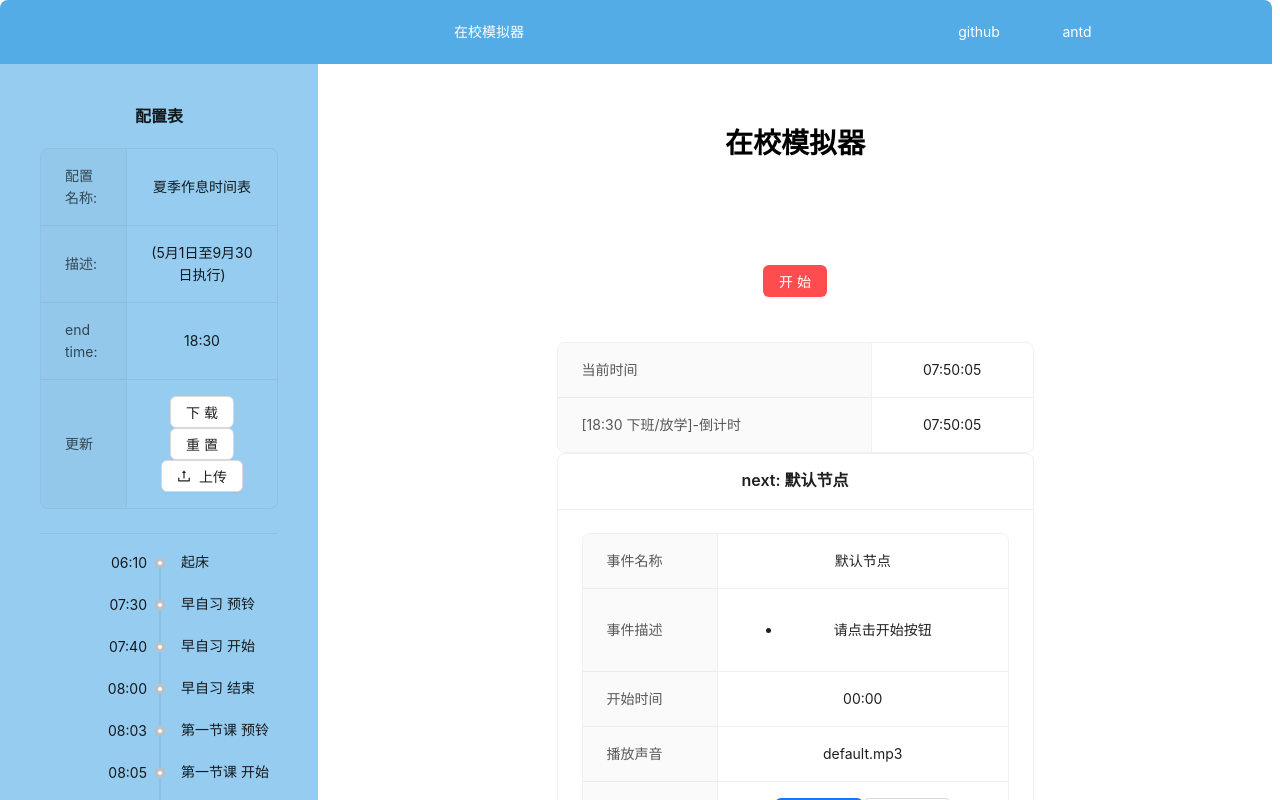
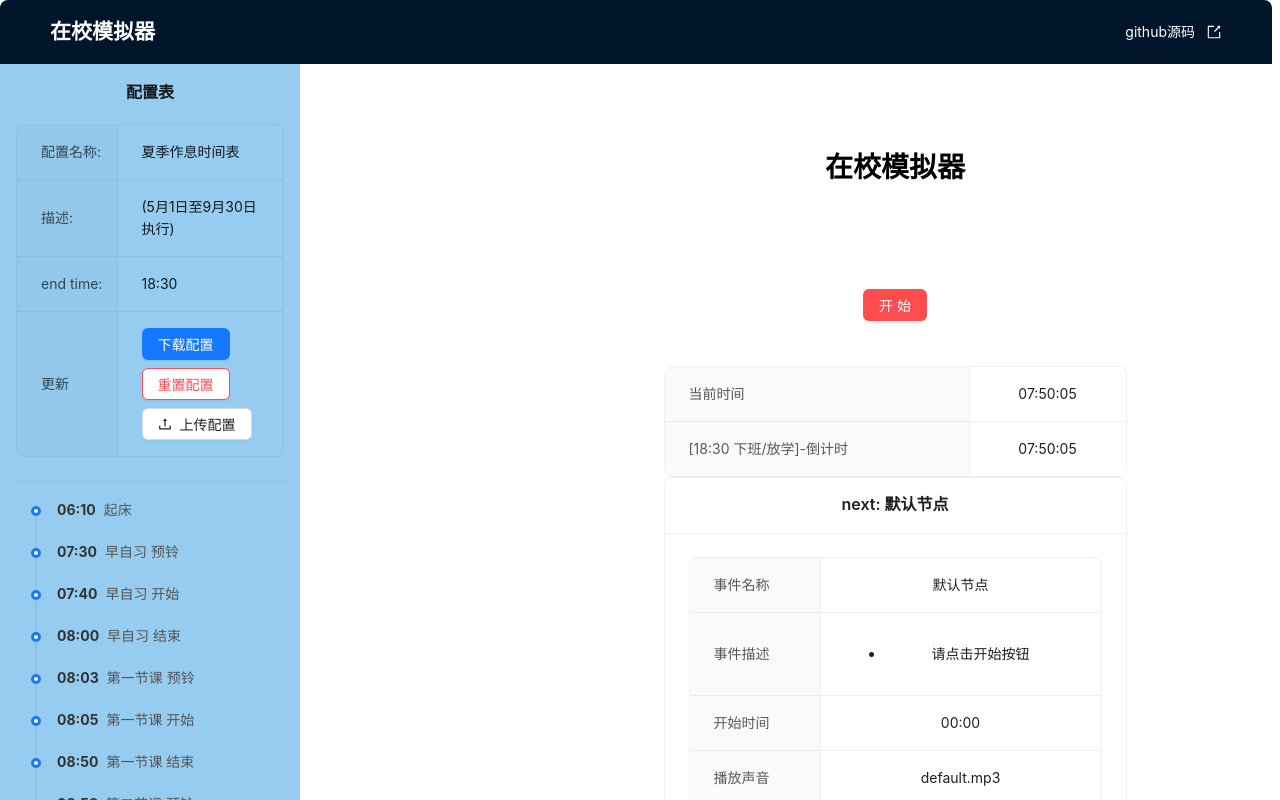
Before and after one commit to Keyboard-Society/school-broadcast-simulator, a React (Create React App) app: page / in a window 1280 px wide. Shown: the top 800 px of the page. Built offline with nearby package versions, Linux system fonts and the light colour scheme.

Commit message:
feat: 修改样式

```diff
--- a/src/App.css
+++ b/src/App.css
@@ -73,3 +73,31 @@
   width: calc(100% - 8px);
   max-width: calc(100% - 8px);
 }
+
+.layoutStyle {
+  min-height: 100vh;
+}
+
+.headerStyle {
+  background-color: #001529;
+  color: white;
+  padding: 0 50px;
+  line-height: 64px;
+}
+
+.siderStyle {
+  background-color: #f0f2f5;
+  padding: 16px;
+}
+
+.contentStyle {
+  min-height: 280px;
+  padding: 24px 50px;
+  background-color: white;
+}
+
+.footerStyle {
+  background-color: #001529;
+  text-align: center;
+  color: #999;
+}
--- a/src/App.tsx
+++ b/src/App.tsx
@@ -1,16 +1,12 @@
-// src/App.tsx
-
 import { Button, Col, Descriptions, Flex, Layout, Row } from "antd";
 
 import React, { useRef, useState } from "react";
 import "./App.css";
 import { CalculateRemainingTime, getNow, getNowString } from "./Clock";
-import Card from "./Component/Card";
 import Header from "./Component/Header";
+import FooterComponent from "./Component/Footer";
 import SoundPlayer from "./SoundPlayer";
 
-import Markdown from "react-markdown";
-import CountdownComponent from "./Component/Countdown";
 import Sider from "./Component/Sider";
 import {
   NodeProps,
@@ -20,8 +16,9 @@ import {
   next_node,
 } from "./Node";
 import { getSchedule } from "./ScheduleManagement";
+import MainContent from "./Component/MainContent";
 
-const { Footer, Content } = Layout;
+const { Content } = Layout;
 
 type AppState = {
   soundPlayerRef: React.RefObject<SoundPlayer>;
@@ -62,10 +59,10 @@ const App: React.FC = () => {
       startButtonRef.current.innerText = "已开始";
       startButtonRef.current.disabled = true;
       startButtonRef.current.removeAttribute("danger");
-      startButtonRef.current.style.display = "none"; // 隐藏按钮
+      startButtonRef.current.style.display = "none";
     }
     findNextNode();
-    // 每隔 1000 毫秒（即 1 秒）执行一次 updateTime 函数
+
     const interval = setInterval(() => {
       updateTime();
     }, 1000);
@@ -119,48 +116,24 @@ const App: React.FC = () => {
         <Header />
         <Layout>
           <Sider node={nextNodeSaver.current} nodes={state.nodes} />
+
+          {/* CONTENT WRAPPER */}
           <Content className="contentStyle">
-            <Row>
-              <Col span={6}></Col>
-              <Col span={12}>
-                <h1>在校模拟器</h1>
-                <SoundPlayer
-                  ref={soundPlayerRef}
-                  audioSrc="default.mp3"
-                  playCount={1}
-                />
-                <Markdown></Markdown>
-                <Button
-                  ref={startButtonRef}
-                  type="primary"
-                  danger
-                  onClick={startSystem}
-                >
-                  开始
-                </Button>
-                <Descriptions bordered column={1}>
-                  <Descriptions.Item label="当前时间">
-                    {currentTime}
-                  </Descriptions.Item>
-                  <Descriptions.Item
-                    label={"[" + getSchedule().end_time + " 下班/放学]-倒计时"}
-                  >
-                    {countdownTime}
-                  </Descriptions.Item>
-                </Descriptions>
-                <Card
-                  node={nextNodeSaver.current}
-                  playSound={playSoundInSoundPlayer}
-                  stopSound={stopSoundInSoundPlayer}
-                  setVolume={setSoundInSoundPlayerVolume}
-                />
-                <CountdownComponent />
-              </Col>
-              <Col span={6}></Col>
-            </Row>
+            <MainContent
+              currentTime={currentTime}
+              countdownTime={countdownTime}
+              soundPlayerRef={soundPlayerRef}
+              startButtonRef={startButtonRef}
+              startSystem={startSystem}
+              nextNode={nextNodeSaver.current}
+              playSound={playSoundInSoundPlayer}
+              stopSound={stopSoundInSoundPlayer}
+              setVolume={setSoundInSoundPlayerVolume}
+            />
           </Content>
+          {/* END CONTENT WRAPPER */}
         </Layout>
-        <Footer className="footerStyle">This is Footer</Footer>
+        <FooterComponent />
       </Layout>
     </Flex>
   );
--- /dev/null
+++ b/src/Component/Footer.tsx
@@ -0,0 +1,79 @@
+// src/Component/Footer.tsx
+import React from "react";
+import { Layout, Row, Col, Space, Typography } from "antd";
+import { ExportOutlined } from "@ant-design/icons";
+
+const { Footer } = Layout;
+const { Text } = Typography;
+
+const FooterComponent: React.FC = () => {
+  return (
+    <Footer className="footerStyle" style={{ padding: "12px 24px" }}>
+      <Row justify="space-between" align="top" style={{ width: "100%" }}>
+        {/* 左侧: Author */}
+        <Col style={{ textAlign: "left" }}>
+          <div style={{ marginBottom: "4px" }}>
+            <Text strong style={{ color: "white" }}>
+              Author
+            </Text>
+          </div>
+          <a
+            href="https://github.com/AngusWG"
+            target="_blank"
+            rel="noopener noreferrer"
+            style={{ color: "white" }}
+          >
+            AngusWG (GitHub){" "}
+            <ExportOutlined style={{ fontSize: "0.8em", marginLeft: "2px" }} />
+          </a>
+        </Col>
+
+        {/* 中间: Copyright */}
+        <Col>
+          <Text style={{ fontSize: "0.9em", color: "white" }}>
+            Copyright © 2025 School Simulator
+            <br />
+            MIT License
+          </Text>
+        </Col>
+
+        {/* 右侧: Support Links */}
+        <Col style={{ textAlign: "right" }}>
+          <div style={{ marginBottom: "4px" }}>
+            <Text strong style={{ color: "white" }}>
+              Support by
+            </Text>
+          </div>
+          <Space direction="vertical" align="end" size={4}>
+            {/* Ant Design Link */}
+            <a
+              href="https://ant-design.antgroup.com/index-cn"
+              target="_blank"
+              rel="noopener noreferrer"
+              style={{ color: "white" }}
+            >
+              Ant Design{" "}
+              <ExportOutlined
+                style={{ fontSize: "0.8em", marginLeft: "2px" }}
+              />
+            </a>
+            {/* React Link */}
+            <a
+              href="https://zh-hans.react.dev/"
+              target="_blank"
+              rel="noopener noreferrer"
+              style={{ color: "white" }}
+            >
+              react{" "}
+              <ExportOutlined
+                style={{ fontSize: "0.8em", marginLeft: "2px" }}
+              />
+            </a>
+          </Space>
+        </Col>
+      </Row>
+    </Footer>
+  );
+};
+
+export default FooterComponent;
--- a/src/Component/Header.tsx
+++ b/src/Component/Header.tsx
@@ -1,34 +1,43 @@
-import React, { useState, useEffect } from "react";
-import { Flex, Layout, Button, Row, Col } from "antd";
+// src/Component/Header.tsx
+import React from "react";
+import { Layout, Button, Row, Col } from "antd";
+import { ExportOutlined } from "@ant-design/icons";
 
-const { Header, Footer, Sider, Content } = Layout;
+const { Header } = Layout;
 
-const HeaderComponent: React.FC = ({}) => {
+const HeaderComponent: React.FC = () => {
   return (
     <Header className="headerStyle">
-      {/* <Flex justify="space-between" align="center"> */}
-      <Row>
-        <Col span={18}>
-          <div>在校模拟器</div>
+      <Row align="middle" style={{ width: "100%", height: "100%" }}>
+        <Col flex="auto">
+          <div
+            style={{
+              fontSize: "1.5em",
+              fontWeight: "bold",
+              textAlign: "left",
+              color: "white",
+            }}
+          >
+            在校模拟器
+          </div>
         </Col>
-        <Col span={2}>
-          <a
-            style={{ color: "inherit" }}
+
+        <Col flex="none">
+          <Button
+            type="link"
             href="https://github.com/Keyboard-Society/school-broadcast-simulator"
+            target="_blank"
+            style={{
+              color: "white",
+              padding: 0,
+              fontSize: "1em",
+            }}
           >
-            github
-          </a>
-        </Col>
-        <Col span={2}>
-          <a
-            style={{ color: "inherit" }}
-            href="https://ant-design.antgroup.com/"
-          >
-            antd
-          </a>
+            github源码
+            <ExportOutlined style={{ marginLeft: "4px" }} />
+          </Button>
         </Col>
       </Row>
-      {/* </Flex> */}
     </Header>
   );
 };
--- /dev/null
+++ b/src/Component/MainContent.tsx
@@ -0,0 +1,76 @@
+import React from "react";
+import { Button, Col, Row, Descriptions } from "antd";
+import Markdown from "react-markdown";
+
+import SoundPlayer from "../SoundPlayer";
+import Card from "./Card";
+import CountdownComponent from "./Countdown";
+import { NodeProps } from "../Node";
+import { getSchedule } from "../ScheduleManagement";
+
+interface MainContentProps {
+  currentTime: string;
+  countdownTime: string;
+  soundPlayerRef: React.RefObject<any>;
+  startButtonRef: React.RefObject<HTMLButtonElement>;
+
+  nextNode: NodeProps;
+
+  startSystem: () => void;
+  playSound: () => void;
+  stopSound: () => void;
+  setVolume: (value: number) => void;
+}
+
+const MainContent: React.FC<MainContentProps> = ({
+  currentTime,
+  countdownTime,
+  soundPlayerRef,
+  startButtonRef,
+  startSystem,
+  nextNode,
+  playSound,
+  stopSound,
+  setVolume,
+}) => {
+  return (
+    <Row justify="center">
+      <Col span={6}></Col>
+      <Col span={12} style={{ maxWidth: "1200px" }}>
+        <h1>在校模拟器</h1>
+        <SoundPlayer
+          ref={soundPlayerRef}
+          audioSrc="default.mp3"
+          playCount={1}
+        />
+        <Markdown></Markdown>
+        <Button
+          ref={startButtonRef}
+          type="primary"
+          danger
+          onClick={startSystem}
+        >
+          开始
+        </Button>
+        <Descriptions bordered column={1}>
+          <Descriptions.Item label="当前时间">{currentTime}</Descriptions.Item>
+          <Descriptions.Item
+            label={"[" + getSchedule().end_time + " 下班/放学]-倒计时"}
+          >
+            {countdownTime}
+          </Descriptions.Item>
+        </Descriptions>
+        <Card
+          node={nextNode}
+          playSound={playSound}
+          stopSound={stopSound}
+          setVolume={setVolume}
+        />
+        <CountdownComponent />
+      </Col>
+      <Col span={6}></Col>
+    </Row>
+  );
+};
+
+export default MainContent;
--- a/src/Component/Sider.tsx
+++ b/src/Component/Sider.tsx
@@ -1,4 +1,4 @@
-// src/App.tsx
+// src/Sider.tsx
 
 import { UploadOutlined } from "@ant-design/icons";
 import {
@@ -8,6 +8,7 @@ import {
   Layout,
   Upload,
   UploadProps,
+  Space,
 } from "antd";
 import { saveAs } from "file-saver";
 import React from "react";
@@ -27,6 +28,18 @@ interface SideProps {
   node: NodeProps;
   nodes: NodeProps[];
 }
+
+const fixedLabelStyle = {
+  width: "100px",
+  minWidth: "100px",
+  textAlign: "left" as const,
+  paddingRight: "8px",
+};
+
+const fixedContentStyle = {
+  width: "calc(100% - 100px)",
+  textAlign: "left" as const,
+};
 
 const SideComponent: React.FC<SideProps> = ({ node, nodes }) => {
   const schedule: ScheduleProps = getSchedule();
@@ -90,19 +103,49 @@ const SideComponent: React.FC<SideProps> = ({ node, nodes }) => {
   };
 
   return (
-    <Sider width="25%" className="siderStyle">
-      <Descriptions title="配置表" bordered column={1}>
-        <Descriptions.Item label="配置名称:">{schedule.name}</Descriptions.Item>
-        <Descriptions.Item label="描述:">{schedule.describe}</Descriptions.Item>
-        <Descriptions.Item label="end time:">
+    // 1. 改变 Sider 宽度为固定像素值，例如 300px
+    <Sider width={300} className="siderStyle">
+      <Descriptions title="配置表" bordered column={1} layout="horizontal">
+        <Descriptions.Item
+          label="配置名称:"
+          labelStyle={fixedLabelStyle}
+          contentStyle={fixedContentStyle}
+        >
+          {schedule.name}
+        </Descriptions.Item>
+        <Descriptions.Item
+          label="描述:"
+          labelStyle={fixedLabelStyle}
+          contentStyle={fixedContentStyle}
+        >
+          {schedule.describe}
+        </Descriptions.Item>
+        <Descriptions.Item
+          label="end time:"
+          labelStyle={fixedLabelStyle}
+          contentStyle={fixedContentStyle}
+        >
           {schedule.end_time}
         </Descriptions.Item>
-        <Descriptions.Item label="更新">
-          <Button onClick={handleDownload}>下载</Button>
-          <Button onClick={handleReset}>重置</Button>
-          <Upload {...props}>
-            <Button icon={<UploadOutlined />}>上传</Button>
-          </Upload>
+
+        <Descriptions.Item label="更新" labelStyle={fixedLabelStyle}>
+          <Space direction="vertical" style={{ width: "100%" }} align="start">
+            <Button
+              onClick={handleDownload}
+              type="primary"
+              style={{ width: "100%" }}
+            >
+              下载配置
+            </Button>
+            <Button onClick={handleReset} danger style={{ width: "100%" }}>
+              重置配置
+            </Button>
+            <Upload {...props} showUploadList={false}>
+              <Button icon={<UploadOutlined />} style={{ width: "100%" }}>
+                上传配置
+              </Button>
+            </Upload>
+          </Space>
         </Descriptions.Item>
       </Descriptions>
       <Divider orientation="left"></Divider>
--- a/src/Component/Timeline.tsx
+++ b/src/Component/Timeline.tsx
@@ -1,14 +1,13 @@
-// src/Timeline.tsx
 import React, { useState, useEffect } from "react";
 import { NodeProps } from "../Node";
 import { ClockCircleOutlined } from "@ant-design/icons";
 import { Timeline } from "antd";
 
 interface Item {
-  children?: string;
-  label: string;
+  children?: React.ReactNode;
+  label?: React.ReactNode;
   color?: string;
-  dot?: any;
+  dot?: React.ReactNode;
 }
 
 interface TimelineComponentProps {
@@ -20,53 +19,69 @@ const TimelineComponent: React.FC<TimelineComponentProps> = ({
   node,
   nodes,
 }) => {
+  const [items, setItems] = useState<Item[]>([]);
 
+  useEffect(() => {
+    const newItems: Item[] = [];
 
-  const items: Item[] = [];
+    const currentNodeIndex = nodes.findIndex(
+      (i) => i.name === node.name && i.start_time === node.start_time
+    );
 
-  const update = () => {
-    items.splice(0, items.length);
-    var past = true;
+    for (let index = 0; index < nodes.length; index++) {
+      const i = nodes[index];
 
-    for (const i of nodes) {
+      const isPast = index < currentNodeIndex;
+      const isNext = index === currentNodeIndex;
+
       const item: Item = {
-        label: i.start_time,
+        label: undefined,
+        color: i.color || undefined,
+        dot: undefined,
       };
 
-      if (i.name) {
-        item.children = i.name;
+      const timeSpan = (
+        <span
+          style={{
+            color: isPast ? "#999" : "#333",
+            marginRight: "8px",
+            fontWeight: "bold",
+          }}
+        >
+          {i.start_time}
+        </span>
+      );
+
+      const nameSpan = (
+        <span style={{ color: isPast ? "#999" : "#555" }}>{i.name}</span>
+      );
+
+      item.children = (
+        <div style={{ display: "flex", alignItems: "center" }}>
+          {timeSpan}
+          {nameSpan}
+        </div>
+      );
+
+      if (isNext) {
+        item.color = "green";
+      } else if (isPast) {
+        item.color = "gray";
       }
 
-      if (i.name == node.name && i.start_time == node.start_time) {
-        // FIXME: icon background color error
-        // item.dot = (
-        //   <ClockCircleOutlined
-        //     className="timeline-clock-icon"
-        //     style={{ fontSize: "16px" }}
-        //     translate="yes"
-        //   />
-        // );
-        past = false;
-      }
+      newItems.push(item);
+    }
 
-      if (past == true) {
-        item.color = "gray";
-      } else {
-        if (i.color) {
-          item.color = i.color;
-        }
-      }
+    setItems(newItems);
+  }, [node, nodes]);
 
-      items.push(item);
-    }
-  };
+  return (
+    <Timeline
+      mode={undefined}
+      style={{ paddingLeft: "15px", marginTop: "10px" }}
+      items={items}
+    />
+  );
+};
 
-  useEffect(() => {
-    update();
-    console.log("TimelineComponent 当前节点:", node);
-  }, [node]);
-
-  update();
-  return <Timeline items={items} mode="left" />;
-};
 export default TimelineComponent;
```
Also changed, not shown: src/Component/Countdown.tsx (+7 -5 lines), 2 other files (tests, documents, lock files or other folders).
